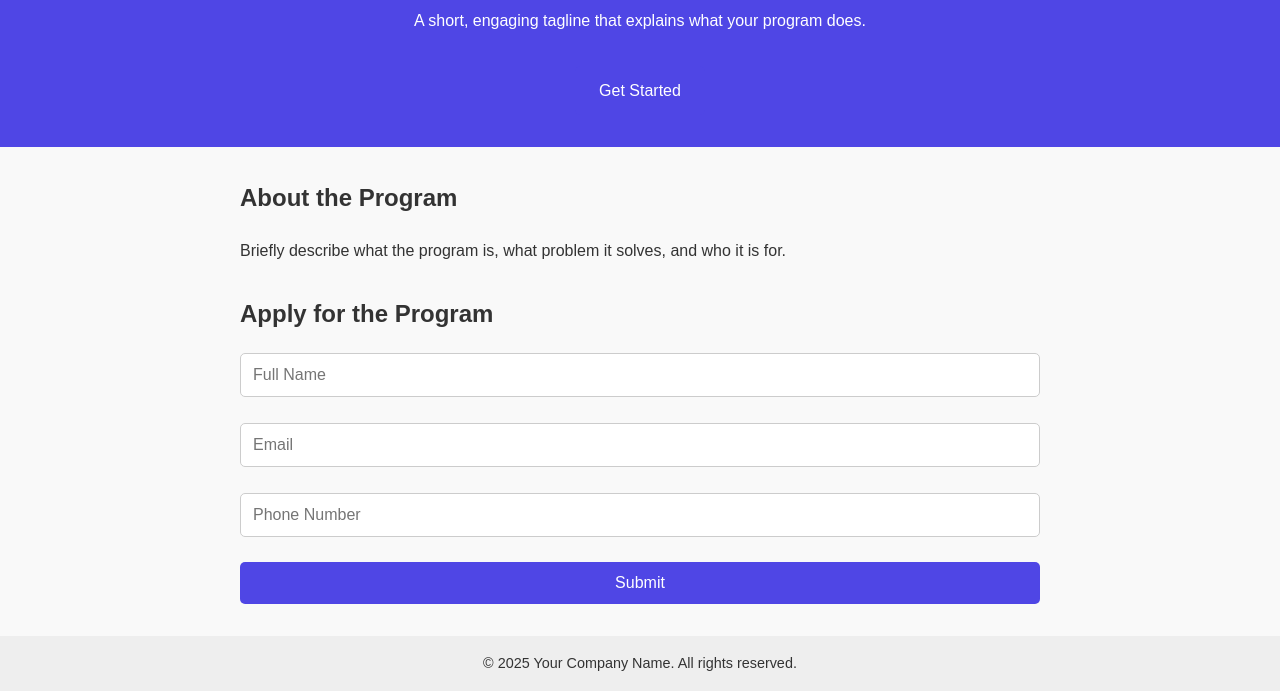
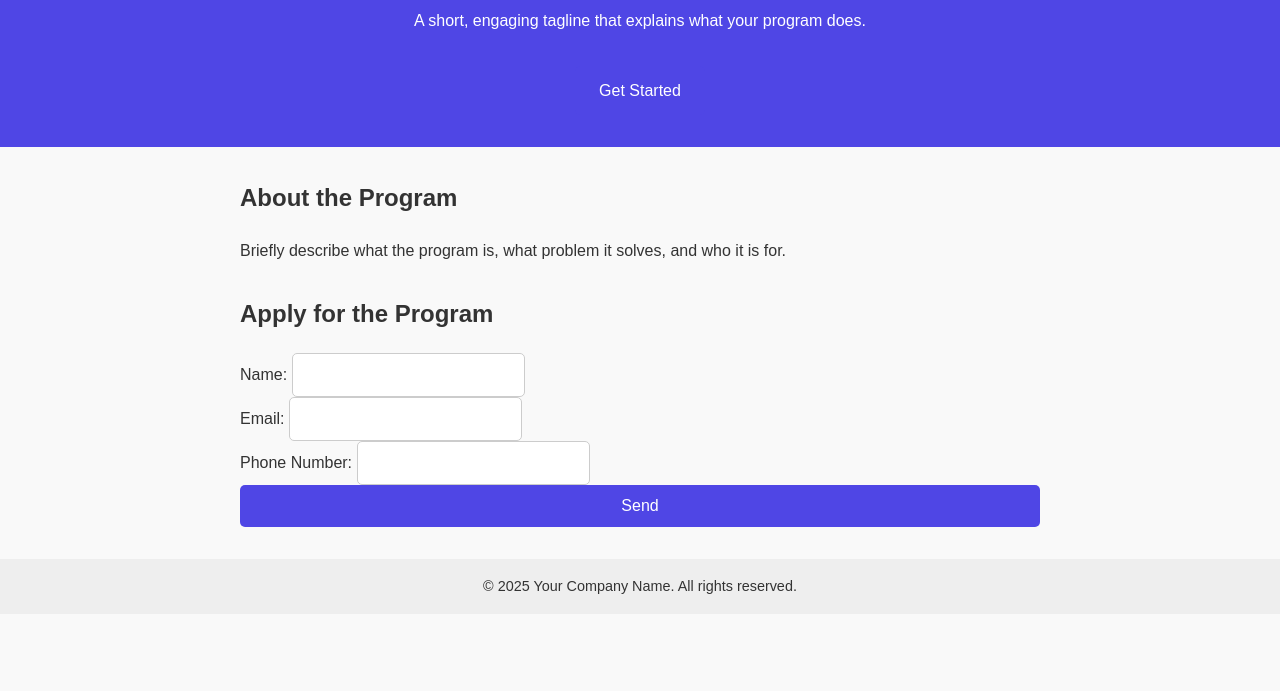
Before and after one commit to chelen7028/newmind-website, a website: page docs/index.html in a window 1280 px wide. Shown: the part 118-809 px from the top of the page. Drawn offline with Linux system fonts and the light colour scheme.

Commit message:
formspree api

```diff
--- a/docs/index.html
+++ b/docs/index.html
@@ -79,11 +79,27 @@
 
     <section id="apply">
     <h1>Apply for the Program</h1>
-    <form action="/apply" method="POST">
-      <input type="text" name="name" placeholder="Full Name" required><br />
-      <input type="email" name="email" placeholder="Email" required><br />
-      <input type="tel" name="phone" placeholder="Phone Number" required><br />
-      <button type="submit">Submit</button>
+    <form
+      action="https://formspree.io/f/xrbkggol"
+      method="POST"
+    >
+      <label>
+        Name:
+        <input type="name" name="name">
+      </label>
+      <label>
+        Email:
+        <input type="name" name="name">
+      </label>
+      <label>
+        Phone Number:
+        <input type="name" name="name">
+      </label>
+      <!-- <label>
+        Your message:
+        <textarea name="message"></textarea>
+      </label> -->
+      <button type="submit">Send</button>
     </form>
     </section>
   </main>
```
Also changed, not shown: 1 other file.
